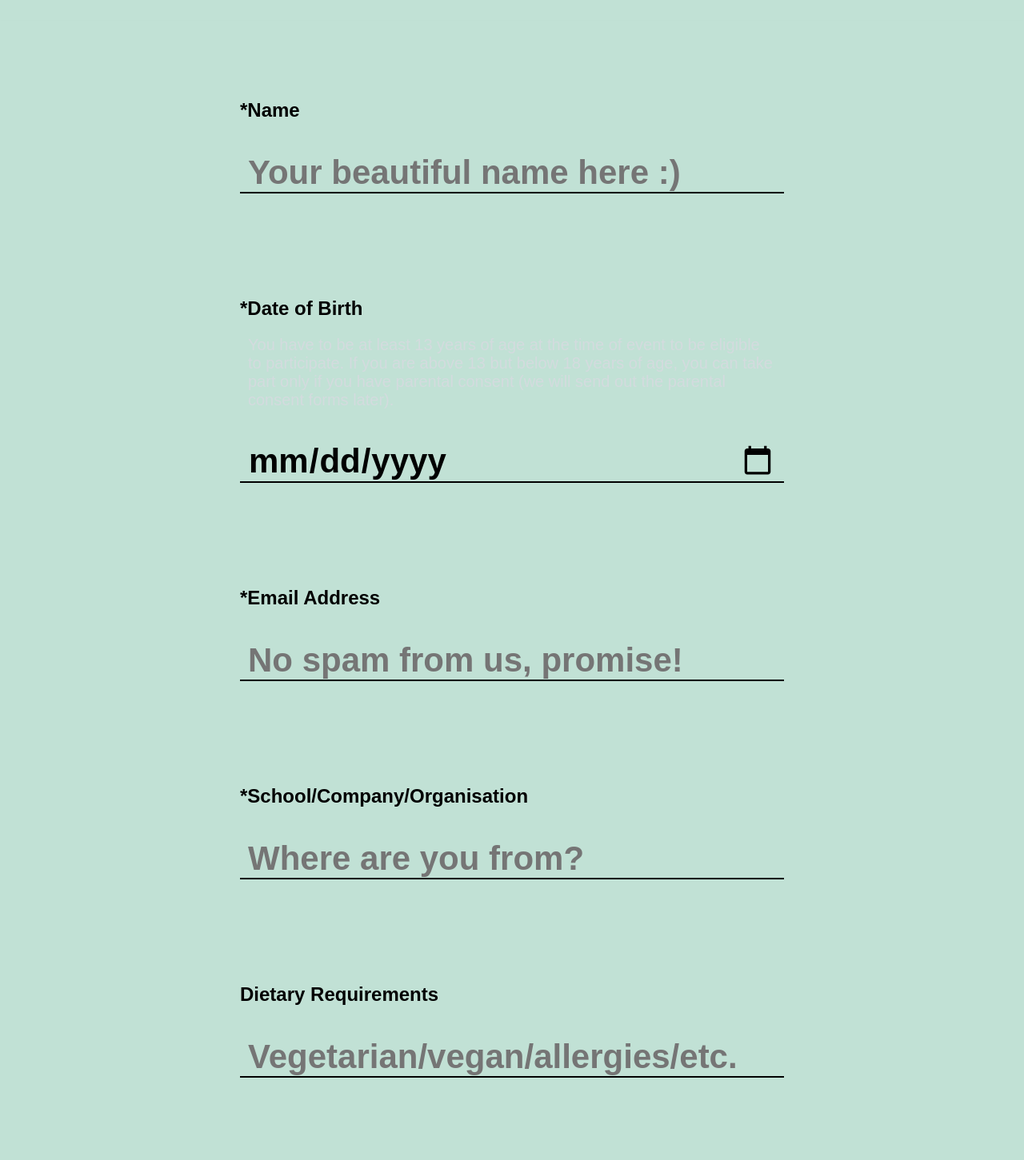
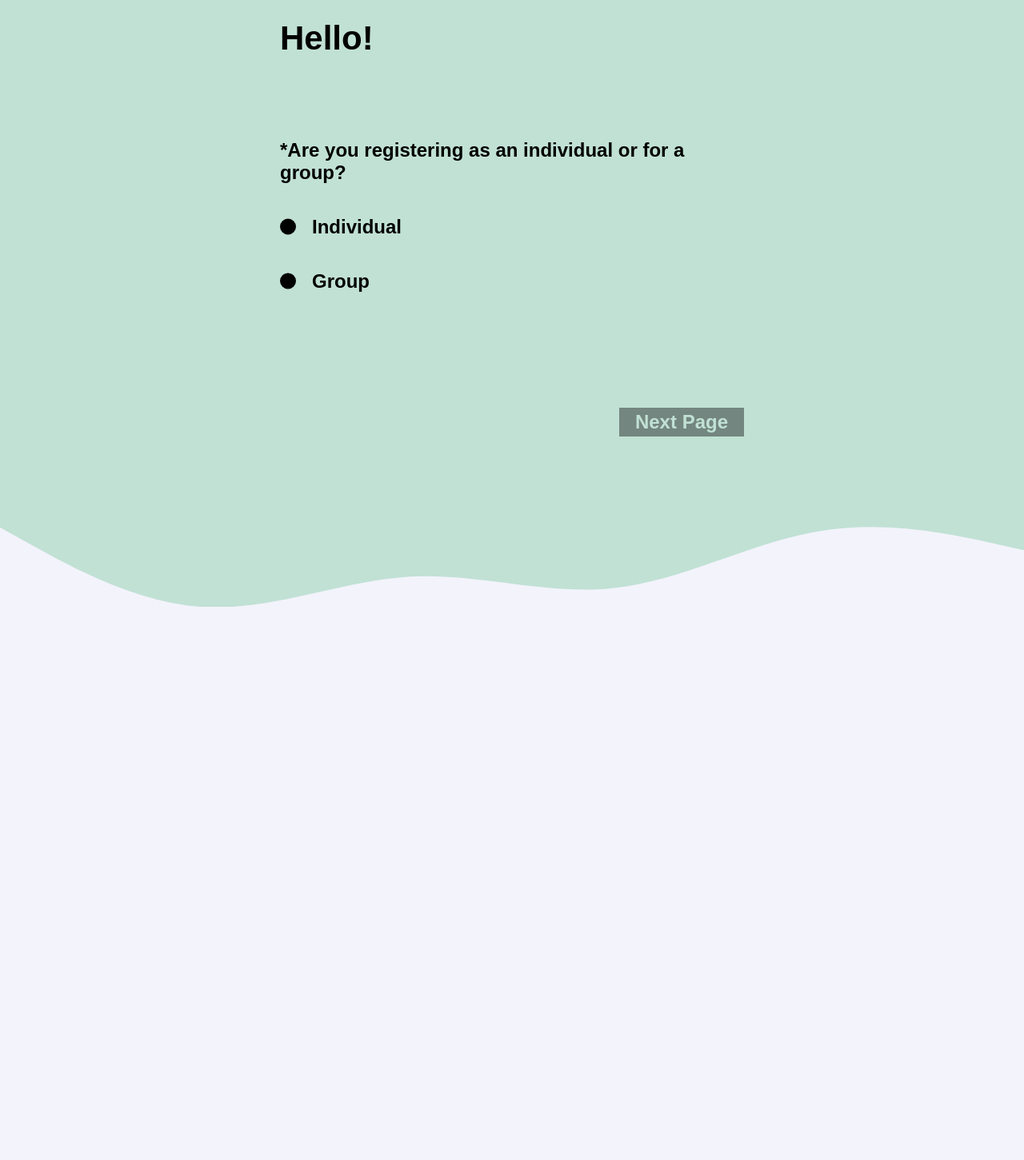
Before and after one commit to wthdevelopers/website-2021, a Vue app: page /#/registration in a window 1280 px wide. Shown: the part 420-1871 px from the top of the page at 80% size. After the commit the page ends 1433 px from the top, so only its background shows below. Built offline with nearby package versions, Linux system fonts and the light colour scheme; a web font is replaced by a local one.

Commit message:
added radio controls, refactored into control components, organised form into pages, added relevant form buttons

```diff
--- a/src/App.vue
+++ b/src/App.vue
@@ -60,10 +60,10 @@ export default {
   --color-title-text-hover: #d9d9f2;
   --color-cta-text: #191f4d;
   /* --color-section-title-text: #c02685; */
-  --color-section-title-text: #d93f9e;
+  --color-section-title-text: #dd55a9;
   --color-regular-text: #f3f3fb;
   /* --color-accent: #c02685; */
-  --color-accent: #d93f9e;
+  --color-accent: #dd55a9;
 
   --slope-body-color: #3f636d;
 
--- /dev/null
+++ b/src/components/registration/Checkbox.vue
@@ -0,0 +1,51 @@
+<template>
+  <div class="checkbox content-block">
+    <input type="checkbox" :name="name" :id="name" :value="name" v-model="model.value">
+    <label :for="name" v-html="label"></label>
+  </div>
+</template>
+
+<script>
+export default {
+  name: "checkbox",
+  props: {
+    label: String,
+    name: String,
+    model: Object
+  }
+};
+</script>
+
+<style scoped>
+input[type="checkbox"] {
+  margin-right: 20px;
+  appearance: none;
+  border: 2px solid var(--color-regular-text);
+  width: 20px;
+  height: 20px;
+  cursor: pointer;
+  transform: translateY(1px);
+}
+
+input[type="checkbox"]:checked {
+  background-color: var(--color-accent);
+  border: 2px solid var(--color-accent);
+}
+
+input[type="checkbox"] + label {
+  cursor: pointer;
+}
+
+input[type="checkbox"]:checked + label:after {
+  content: "";
+  position: absolute;
+  left: 4.5px;
+  top: 16px;
+  background: white;
+  width: 2px;
+  height: 2px;
+  box-shadow: 2px 0 0 white, 4px 0 0 white, 4px -2px 0 white, 4px -4px 0 white,
+    4px -6px 0 white, 4px -8px 0 white;
+  transform: rotate(45deg);
+}
+</style>
--- /dev/null
+++ b/src/components/registration/FormInput.vue
@@ -0,0 +1,65 @@
+<template>
+  <div class="form-input content-block">
+    <label :for="name">{{label}}</label>
+    <p class="additional-info">{{additionalInfo}}</p>
+    <input
+      :type="type"
+      :name="name"
+      :id="name"
+      :placeholder="placeholder"
+      v-model="model.value"
+      @input="onInput ? onInput(model, 'input') : null"
+      @blur="onBlur ? onBlur(model) : null"
+      :style="model.error ? 'border-bottom: 2px solid transparent; outline: 2px solid #cc6675;' : null"
+    >
+    <p class="error-info">{{model.error}}</p>
+  </div>
+</template>
+
+<script>
+export default {
+  name: "form-input",
+  props: {
+    additionalInfo: String,
+    type: String,
+    label: String,
+    name: String,
+    placeholder: String,
+    model: Object,
+    onInput: Function,
+    onBlur: Function
+  }
+};
+</script>
+
+<style scoped>
+input[type="text"],
+input[type="date"] {
+  display: block;
+  margin-top: 40px;
+  background-color: transparent;
+  border: none;
+  border-bottom: 2px solid var(--color-regular-text);
+  width: 100%;
+  font-family: var(--font-secondary), sans-serif;
+  font-size: 42px;
+  font-weight: 900;
+  color: var(--color-regular-text);
+  padding: 0 10px;
+}
+
+input:focus {
+  border-bottom: 2px solid transparent;
+  color: var(--color-accent);
+  outline: 2px solid var(--color-accent);
+}
+
+input:focus-visible {
+  outline: 2px solid var(--color-accent);
+}
+
+input:invalid {
+  border-bottom: 2px solid var(--color-accent);
+  color: var(--color-accent);
+}
+</style>
--- /dev/null
+++ b/src/components/registration/Radio.vue
@@ -0,0 +1,48 @@
+<template>
+  <div class="radio content-block">
+    <label>{{label}}</label>
+    <div class="radio-block" v-for="option in options" :key="option.id">
+      <input type="radio" :name="name" :id="option.id" :value="option.value" v-model="model.value">
+      <label class="option-label" :for="option.id">{{option.optionLabel}}</label>
+    </div>
+    <p class="error-info"></p>
+  </div>
+</template>
+
+<script>
+export default {
+  name: "radio",
+  props: {
+    label: String,
+    name: String,
+    model: Object,
+    options: Array
+  }
+};
+</script>
+
+<style scoped>
+.radio-block {
+  margin-top: 40px;
+}
+
+.option-label {
+  cursor: pointer;
+}
+
+input[type="radio"] {
+  cursor: pointer;
+  margin-right: 20px;
+  appearance: none;
+  width: 20px;
+  height: 20px;
+  background-color: var(--color-regular-text);
+  border: 6px solid var(--color-regular-text);
+  border-radius: 50px;
+  transform: translateY(1.5px);
+}
+
+input[type="radio"]:checked {
+  border: 6px solid var(--color-accent);
+}
+</style>
--- a/src/components/registration/RegistrationForm.vue
+++ b/src/components/registration/RegistrationForm.vue
@@ -1,93 +1,110 @@
 <template>
   <div id="registration-form">
     <form id="registration-form-content">
-      <div class="content-block">
-        <label for="original-name">*Name</label>
-        <input
+      <div @click="goToPage('1')" class="top-button" v-if="page === '2'">Previous Page</div>
+      <p class="welcome" v-if="page === '1'">Hello!</p>
+      <div v-if="page === '1'">
+        <Radio
+          label="*Are you registering as an individual or for a group?"
+          name="format"
+          :model="format"
+          :options="[{id: 'format-individual', value: 'Individual', optionLabel: 'Individual'},
+        {id: 'format-group', value: 'Group', optionLabel: 'Group'}]"
+        />
+      </div>
+      <div v-if="page === '2'">
+        <div v-if="format.value === 'Individual'">
+          <Radio
+            label="*Do you want us to help you form a group, or would you prefer going solo?"
+            name="individual-need-group"
+            :model="individualNeedGroup"
+            :options="[{id: 'individual-need-group-true', value: 'True', optionLabel: 'Sure, help me find a group!'},
+        {id: 'individual-need-group-false', value: 'False', optionLabel: 'No thanks, I prefer going solo!'}]"
+          />
+          <FormInput
             type="text"
-          name="original-name"
-          id="original-name"
+            label="*Name"
+            name="individual-name"
             placeholder="Your beautiful name here :)"
-          v-model="originalName.value"
-          @blur="validateFilled(originalName)"
-          :style="originalName.error ? 'border-bottom: 2px solid transparent; outline: 2px solid #cc6675;' : null"
-        >
-        <p class="error-info">{{originalName.error}}</p>
-      </div>
-      <div class="content-block">
-        <label for="original-dob">*Date of Birth</label>
-        <p class="additional-info">
-          You have to be at least 13 years of age at the time of event
-          to be eligible to participate. If you are above 13 but below
-          18 years of age, you can take part only if you have parental
-          consent (we will send out the parental consent forms later).
-        </p>
-        <input
+            :model="individualName"
+            :onBlur="validateFilled"
+          />
+          <FormInput
+            additionalInfo="You need to be at least 13 years of age at the time of event
+        to be eligible to participate. If you are over 13 but under 18 years of age,
+        you will be eligible to participate only if you have parental consent (parental
+        consent forms will be sent out to you later)."
             type="date"
-          name="original-dob"
-          id="original-dob"
-          v-model="originalDob.value"
-          @blur="() => {
-              if (!validateFilled(originalDob)) {
-                  validateAge(originalDob);
+            label="*Date of Birth"
+            name="individual-dob"
+            :model="individualDob"
+            :onInput="validateAge"
+            :onBlur="s => {
+            if (!validateFilled(s)) {
+                validateAge(s);
             }
         }"
-          :style="originalDob.error ? 'border-bottom: 2px solid transparent; outline: 2px solid #cc6675;' : null"
-        >
-        <p class="error-info">{{originalDob.error}}</p>
-      </div>
-      <div class="content-block">
-        <label for="original-email">*Email Address</label>
-        <input
+          />
+          <FormInput
             type="text"
-          name="original-email"
-          id="original-email"
+            label="*Email Address"
+            name="individual-email"
             placeholder="No spam from us, promise!"
-          v-model="originalEmail.value"
-          @blur="() => {
-              if (!validateFilled(originalEmail)) {
-                  validateEmail(originalEmail);
+            :model="individualEmail"
+            :onInput="validateEmail"
+            :onBlur="s => {
+            if (!validateFilled(s)) {
+                validateEmail(s, 'blur');
             }
         }"
-          :style="originalEmail.error ? 'border-bottom: 2px solid transparent; outline: 2px solid #cc6675;' : null"
-        >
-        <p class="error-info">{{originalEmail.error}}</p>
+          />
+          <FormInput
+            type="text"
+            label="*School/Company/Organisation"
+            name="individual-org"
+            placeholder="Where are you from?"
+            :model="individualOrg"
+            :onBlur="validateFilled"
+          />
+          <FormInput
+            v-if="individualNeedGroup.value === 'False'"
+            type="text"
+            label="*Team Name"
+            name="team-name"
+            placeholder="Get creative here!"
+            :model="teamName"
+            :onBlur="validateFilled"
+          />
+          <FormInput
+            type="text"
+            label="Dietary Requirements"
+            name="individual-diet"
+            placeholder="Vegan/vegetarian/allergies/etc."
+            :model="individualDiet"
+          />
+          <Radio
+            label="*What is your T-shirt size?"
+            name="individual-shirt"
+            :model="individualShirt"
+            :options="[{id: 'individual-shirt-xs', value: 'XS', optionLabel: 'XS'},
+        {id: 'individual-shirt-s', value: 'S', optionLabel: 'S'},
+        {id: 'individual-shirt-m', value: 'M', optionLabel: 'M'},
+        {id: 'individual-shirt-l', value: 'L', optionLabel: 'L'},
+        {id: 'individual-shirt-xl', value: 'XL', optionLabel: 'XL'}]"
+          />
+          <div class="content-block">
+            <label for="feedback">Any other questions/feedback?</label>
+            <textarea/>
           </div>
-      <div class="content-block">
-        <label for="original-org">*School/Company/Organisation</label>
-        <input
-          type="text"
-          name="original-org"
-          id="original-org"
-          placeholder="Where are you from?"
-          v-model="originalOrg.value"
-          @blur="validateFilled(originalOrg)"
-          :style="originalOrg.error ? 'border-bottom: 2px solid transparent; outline: 2px solid #cc6675;' : null"
-        >
-        <p class="error-info">{{originalOrg.error}}</p>
+          <Checkbox
+            label="I confirm that I am above 13 years of age and have read and agree to the
+        <span id='terms-button'>terms and conditions</span> as stipulated
+        by the organisers of What The Hack 2020."
+            name="confirm"
+            :model="confirm"
+          />
         </div>
-      <div class="content-block">
-        <label for="original-diet">Dietary Requirements</label>
-        <input
-          type="text"
-          name="original-diet"
-          id="original-diet"
-          placeholder="Vegetarian/vegan/allergies/etc."
-        >
-      </div>
-      <div class="content-block" style="padding-bottom: 30px;">
-        <label for="team-name">*Team Name</label>
-        <input
-          type="text"
-          name="team-name"
-          id="team-name"
-          placeholder="Get creative here!"
-          v-model="teamName.value"
-          @blur="validateFilled(teamName)"
-          :style="teamName.error ? 'border-bottom: 2px solid transparent; outline: 2px solid #cc6675;' : null"
-        >
-        <p class="error-info">{{teamName.error}}</p>
-      </div>
+        <div v-else>
           <div class="content-block" style="padding-bottom: 30px;">
             <label for="team-name">Team Members</label>
             <p class="additional-info">
@@ -96,19 +113,19 @@
               please fill in their details here too.
             </p>
           </div>
-      <div class="content-block">
-        <label for="feedback">Any other questions/feedback?</label>
-        <textarea/>
         </div>
-      <div class="content-block">
-        <input type="checkbox" name="confirm" id="confirm">
-        <label for="confirm">
-          I confirm that I am above 13 years of age and agree to the
-          <span
-            id="terms-button"
-          >terms and conditions</span> as stipulated by the organisers of What The Hack 2020.
-        </label>
       </div>
+      <div
+        @click="() => {
+            if (format.value) {
+                goToPage('2');
+            }
+        }"
+        class="bottom-button"
+        v-if="page === '1'"
+        :style="format.value ? '' : 'opacity: 0.4; cursor: not-allowed;'"
+      >Next Page</div>
+      <div class="bottom-button" v-if="page === '2'" :style="checkSubmitConditions()">Submit</div>
     </form>
     <svg viewBox="0 0 1440 240.41" xmlns="http://www.w3.org/2000/svg">
       <path
@@ -120,19 +137,30 @@
 </template>
 
 <script>
+import Radio from "@/components/registration/Radio.vue";
+import FormInput from "@/components/registration/FormInput.vue";
+import Checkbox from "@/components/registration/Checkbox.vue";
+
 export default {
   name: "registration-form",
+  components: {
+    Radio,
+    FormInput,
+    Checkbox
+  },
   data() {
     return {
-      originalName: { value: "", error: "" },
-      originalDob: {
-        value: "",
-        error: ""
-      },
-      originalEmail: { value: "", error: "" },
-      originalOrg: { value: "", error: "" },
-      originalDiet: { value: "" },
-      teamName: { value: "", error: "" }
+      page: "1",
+      format: { value: "" },
+      individualNeedGroup: { value: "", error: "" },
+      individualShirt: { value: "" },
+      individualName: { value: "", error: "" },
+      individualDob: { value: "", error: "", success: false },
+      individualEmail: { value: "", error: "", success: false },
+      individualOrg: { value: "", error: "" },
+      individualDiet: { value: "" },
+      teamName: { value: "", error: "" },
+      confirm: { value: "" }
     };
   },
   methods: {
@@ -144,7 +172,7 @@ export default {
       subj.error = validationConclusion;
       return validationConclusion;
     },
-    validateAge(subj) {
+    validateAge(subj, e) {
       let dob = subj.value;
       let validationConclusion = "";
       const [year, month, day] = dob.split("-").map(str => {
@@ -164,9 +192,16 @@ export default {
           }
         }
       }
+      if (e !== "input") {
         subj.error = validationConclusion;
+      }
+      if (!validationConclusion) {
+        subj.success = true;
+      } else {
+        subj.success = false;
+      }
     },
-    validateEmail(subj) {
+    validateEmail(subj, e) {
       const email = subj.value;
       const [emailBeforeAt, emailAfterAt] = email.split("@");
       let validationConclusion = "";
@@ -180,18 +215,85 @@ export default {
       } else if (emailAfterAt.split(".").some(segment => segment.length > 63)) {
         validationConclusion = "This email address is not valid!";
       }
+      if (e !== "input") {
         subj.error = validationConclusion;
+      }
+      if (!validationConclusion) {
+        subj.success = true;
+      } else {
+        subj.success = false;
+      }
+    },
+    checkSubmitConditions() {
+      if (this.individualNeedGroup.value === "True") {
+        return this.individualName.value &&
+          this.individualOrg.value &&
+          this.individualShirt.value &&
+          this.individualDob.success &&
+          this.individualEmail.success &&
+          this.confirm.value
+          ? ""
+          : "opacity: 0.4; cursor: not-allowed;";
+      } else if (this.individualNeedGroup.value === "False") {
+        return this.individualName.value &&
+          this.individualOrg.value &&
+          this.teamName.value &&
+          this.individualShirt.value &&
+          this.individualDob.success &&
+          this.individualEmail.success &&
+          this.confirm.value
+          ? ""
+          : "opacity: 0.4; cursor: not-allowed;";
+      } else {
+        return "opacity: 0.4; cursor: not-allowed;";
+      }
+    },
+    goToPage(d) {
+      this.page = d;
     }
   }
 };
 </script>
 
-<style scoped>
+<style>
 #registration-form-content {
+  position: relative;
   background-color: var(--slope-body-color);
   transition: background-color 0.6s ease-out;
   /* border: 1px solid yellow; */
-  padding: 100px 300px;
+  padding: 150px 350px;
+}
+
+.top-button,
+.bottom-button {
+  cursor: pointer;
+  position: absolute;
+  font-family: var(--font-primary), sans-serif;
+  font-size: 24px;
+  font-weight: 700;
+  color: var(--slope-body-color);
+  padding: 4px 20px;
+  background-color: var(--color-regular-text);
+}
+
+.welcome {
+  position: absolute;
+  left: 350px;
+  top: 0;
+  font-family: var(--font-primary), sans-serif;
+  font-size: 42px;
+  font-weight: 700;
+  color: var(--color-regular-text);
+}
+
+.top-button {
+  left: 350px;
+  top: 0;
+}
+
+.bottom-button {
+  right: 350px;
+  bottom: 0;
 }
 
 svg > path {
@@ -199,12 +301,50 @@ svg > path {
   transition: fill 0.6s ease-out;
 }
 
+/* FORM BLOCKS */
+
+.content-block {
+  position: relative;
+  /* border: 1px solid yellow; */
+}
+
+.content-block + .content-block {
+  margin-top: 100px;
+}
+
+/* INPUTS: TEXTAREA */
+
+textarea {
+  display: block;
+  margin-top: 30px;
+  background-color: transparent;
+  border: 2px solid var(--color-regular-text);
+  width: 700px;
+  height: 350px;
+  font-family: var(--font-secondary), sans-serif;
+  font-size: 24px;
+  font-weight: 900;
+  color: var(--color-regular-text);
+  padding: 10px 20px;
+  resize: vertical;
+}
+
+textarea:focus {
+  border: 2px solid transparent;
+  color: var(--color-accent);
+  outline: 2px solid var(--color-accent);
+}
+
+/* LABELS */
+
 label {
   font-family: var(--font-primary), sans-serif;
   font-size: 24px;
   font-weight: 700;
   color: var(--color-regular-text);
 }
+
+/* OTHERS */
 
 .additional-info {
   font-family: var(--font-primary), sans-serif;
@@ -227,90 +367,6 @@ label {
   height: 10px;
 }
 
-input[type="text"],
-input[type="date"] {
-  display: block;
-  margin-top: 40px;
-  background-color: transparent;
-  border: none;
-  border-bottom: 2px solid var(--color-regular-text);
-  width: 100%;
-  font-family: var(--font-secondary), sans-serif;
-  font-size: 42px;
-  font-weight: 900;
-  color: var(--color-regular-text);
-  padding: 0 10px;
-}
-
-.content-block {
-  position: relative;
-  /* border: 1px solid yellow; */
-}
-
-.content-block + .content-block {
-  margin-top: 100px;
-}
-
-input:focus {
-  border-bottom: 2px solid transparent;
-  color: var(--color-accent);
-  outline: 2px solid var(--color-accent);
-}
-
-input:focus-visible {
-  outline: 2px solid var(--color-accent);
-}
-
-input:invalid {
-  border-bottom: 2px solid var(--color-accent);
-  color: var(--color-accent);
-}
-
-textarea {
-  display: block;
-  margin-top: 30px;
-  background-color: transparent;
-  border: 2px solid var(--color-regular-text);
-  width: auto;
-  font-family: var(--font-secondary), sans-serif;
-  font-size: 42px;
-  font-weight: 900;
-  color: var(--color-regular-text);
-  padding: 15px 30px;
-}
-
-input[type="checkbox"] {
-  margin-right: 20px;
-  appearance: none;
-  border: 2px solid var(--color-regular-text);
-  width: 20px;
-  height: 20px;
-  cursor: pointer;
-  transform: translateY(1px);
-}
-
-input[type="checkbox"]:checked {
-  background-color: var(--color-accent);
-  border: 2px solid var(--color-accent);
-}
-
-input[type="checkbox"] + label {
-  cursor: pointer;
-}
-
-input[type="checkbox"]:checked + label:after {
-  content: "";
-  position: absolute;
-  left: 4.5px;
-  top: 16px;
-  background: white;
-  width: 2px;
-  height: 2px;
-  box-shadow: 2px 0 0 white, 4px 0 0 white, 4px -2px 0 white, 4px -4px 0 white,
-    4px -6px 0 white, 4px -8px 0 white;
-  transform: rotate(45deg);
-}
-
 #terms-button {
   border-bottom: 1.5px dashed var(--color-regular-text);
 }
```
Lines whose indentation alone changed are shown as unchanged.
